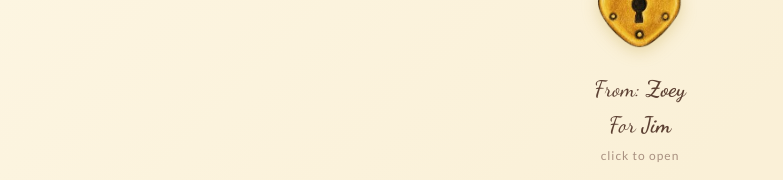
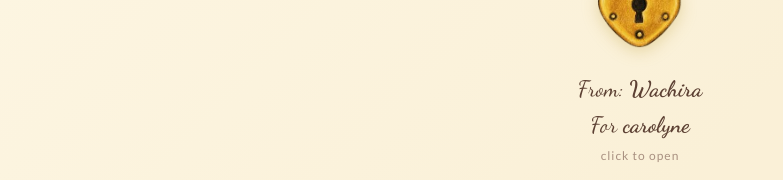
Before and after one commit to stevo-rich/carolyn-wanyoike, a plain HTML site: page index.html in a window 1280 px wide. Shown: the part 177-357 px from the top of the page, without its empty margins (0-783 px from the left). Drawn offline with Linux system fonts and the light colour scheme; a web font is replaced by a local one.

Commit message:
Fix HTML structure and update sender/recipient names

```diff
--- a/index.html
+++ b/index.html
@@ -53,8 +53,8 @@
             </div>
 
             <div class="names">
-                <p class="from">From: <span class="sender-name">Zoey</span></p>
-                <p class="to">For <span class="recipient-name">Jim</span></p>
+                <p class="from">From: <span class="sender-name">Wachira</span></p>
+                <p class="to">For <span class="recipient-name">carolyne</span></p>
                 <p class="hint">click to open</p>
             </div>
 
```
